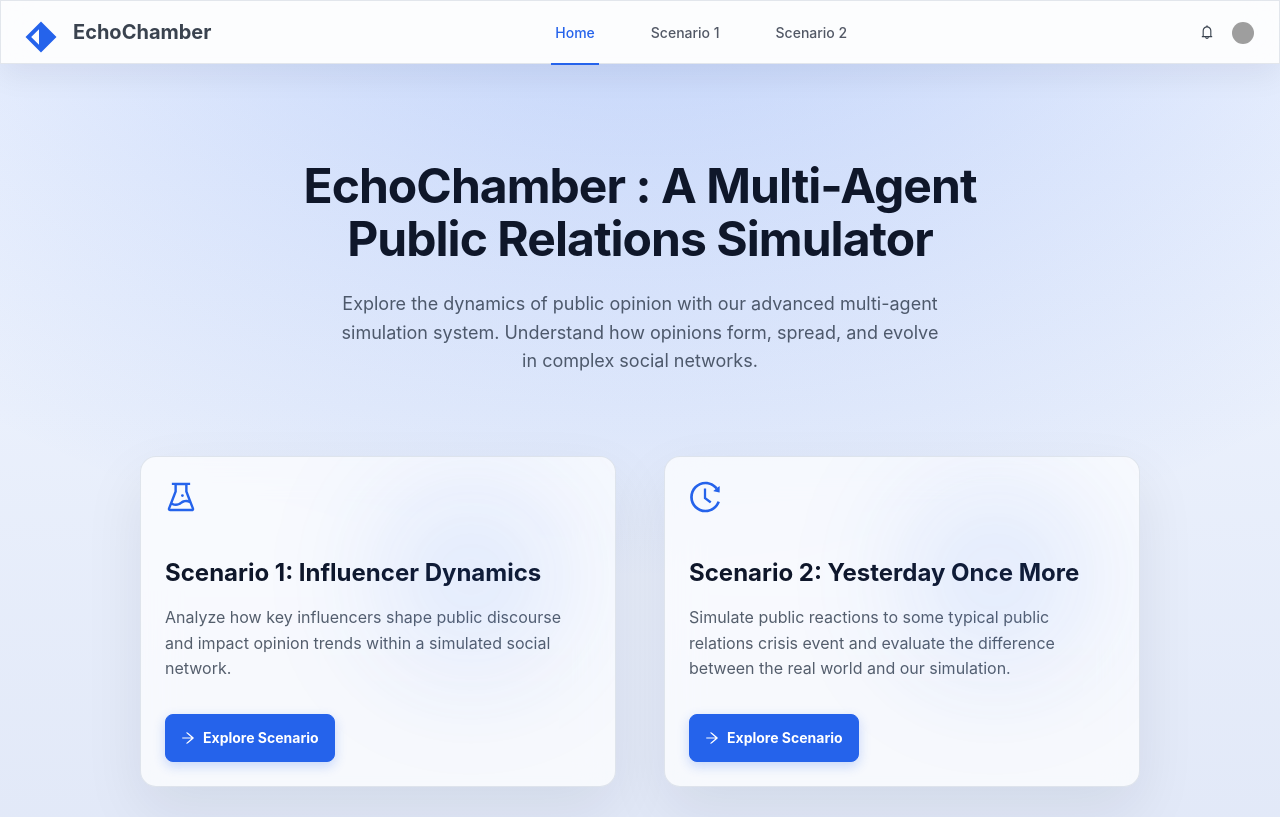
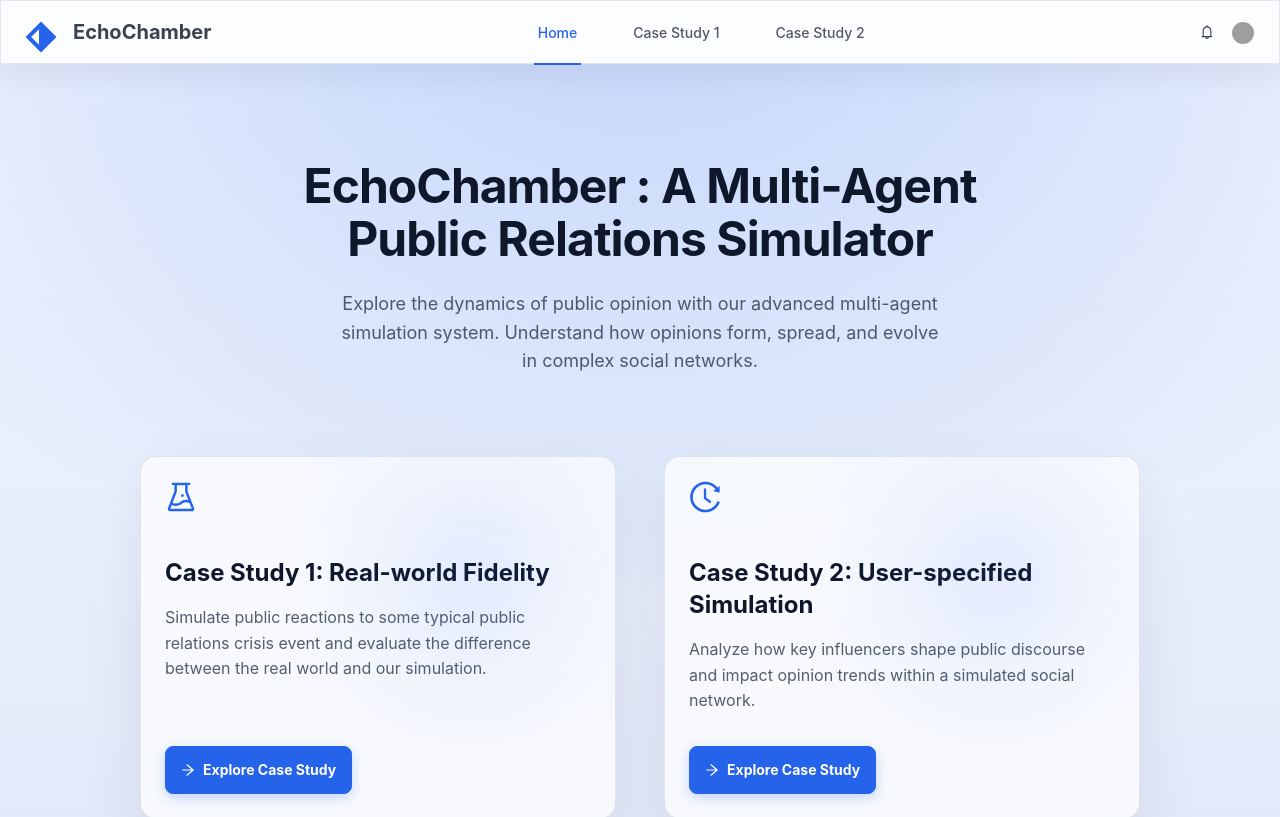
Before and after one commit to thepttea/WWW-demo, a React (Vite) app in the folder frontend/: page / in a window 1280 px wide. Shown: the top 817 px of the page. Built offline with nearby package versions, Linux system fonts and the light colour scheme; grey boxes are pictures that could not be loaded; the HTML template or start-up script is replaced by a standard one.

Commit message:
修改页面：Scenario改成CaseStudy，并且更改顺序。Tip：没有更改底层的任何实现，只改了页面的显示

```diff
--- a/frontend/src/layout/Header.tsx
+++ b/frontend/src/layout/Header.tsx
@@ -18,11 +18,11 @@ const Header: React.FC<HeaderProps> = ({ currentScenario, onScenarioChange }) =>
     },
     {
       key: 'scenario1',
-      label: 'Scenario 1',
+      label: 'Case Study 1',
     },
     {
       key: 'scenario2',
-      label: 'Scenario 2',
+      label: 'Case Study 2',
     },
   ];
 
--- a/frontend/src/pages/Dashboard.tsx
+++ b/frontend/src/pages/Dashboard.tsx
@@ -26,9 +26,9 @@ const Dashboard: React.FC = () => {
           />
         );
       case 'scenario1':
+        return <Scenario2Page />;
+      case 'scenario2':
         return <Scenario1Page />;
-      case 'scenario2':
-        return <Scenario2Page />;
       default:
         return (
           <HomePage
--- a/frontend/src/pages/HomePage.tsx
+++ b/frontend/src/pages/HomePage.tsx
@@ -41,10 +41,10 @@ const HomePage: React.FC<HomePageProps> = ({
               <div className="card-background"></div>
               <div className="card-header">
                 <ExperimentOutlined className="scenario-icon" />
-                <Title level={3} className="scenario-title">Scenario 1: Influencer Dynamics</Title>
+                <Title level={3} className="scenario-title">Case Study 1: Real-world Fidelity</Title>
               </div>
               <Paragraph className="scenario-description">
-                Analyze how key influencers shape public discourse and impact opinion trends within a simulated social network.
+              Simulate public reactions to some typical public relations crisis event and evaluate the difference between the real world and our simulation.
               </Paragraph>
               <Button
                 type="primary"
@@ -53,7 +53,7 @@ const HomePage: React.FC<HomePageProps> = ({
                 onClick={onNavigateToScenario1}
                 icon={<ArrowRightOutlined />}
               >
-                Explore Scenario
+                Explore Case Study
               </Button>
             </div>
           </div>
@@ -63,10 +63,10 @@ const HomePage: React.FC<HomePageProps> = ({
               <div className="card-background"></div>
               <div className="card-header">
                 <HistoryOutlined className="scenario-icon" />
-                <Title level={3} className="scenario-title">Scenario 2: Yesterday Once More</Title>
+                <Title level={3} className="scenario-title">Case Study 2: User-specified Simulation</Title>
               </div>
               <Paragraph className="scenario-description">
-                Simulate public reactions to some typical public relations crisis event and evaluate the difference between the real world and our simulation.
+                Analyze how key influencers shape public discourse and impact opinion trends within a simulated social network.
               </Paragraph>
               <Button
                 type="primary"
@@ -75,7 +75,7 @@ const HomePage: React.FC<HomePageProps> = ({
                 onClick={onNavigateToScenario2}
                 icon={<ArrowRightOutlined />}
               >
-                Explore Scenario
+                Explore Case Study
               </Button>
             </div>
           </div>
--- a/frontend/src/pages/scenario2/Scenario2Page.tsx
+++ b/frontend/src/pages/scenario2/Scenario2Page.tsx
@@ -84,10 +84,10 @@ const Scenario2Page: React.FC = () => {
     <div className="scenario2-page">
       <div className="page-header">
         <Title level={2} className="page-title">
-          Public Opinion Simulator: Historical Case Analysis
+        EchoChamber: A Simulator for Public Relations Crisis Dynamics
         </Title>
         <Paragraph className="page-description">
-          Select classic PR cases and simulate public opinion propagation using LLM-based multi-agent systems.
+        Analyze public opinion propagation through multi-agent llm-based simulation.
         </Paragraph>
       </div>
 
```
